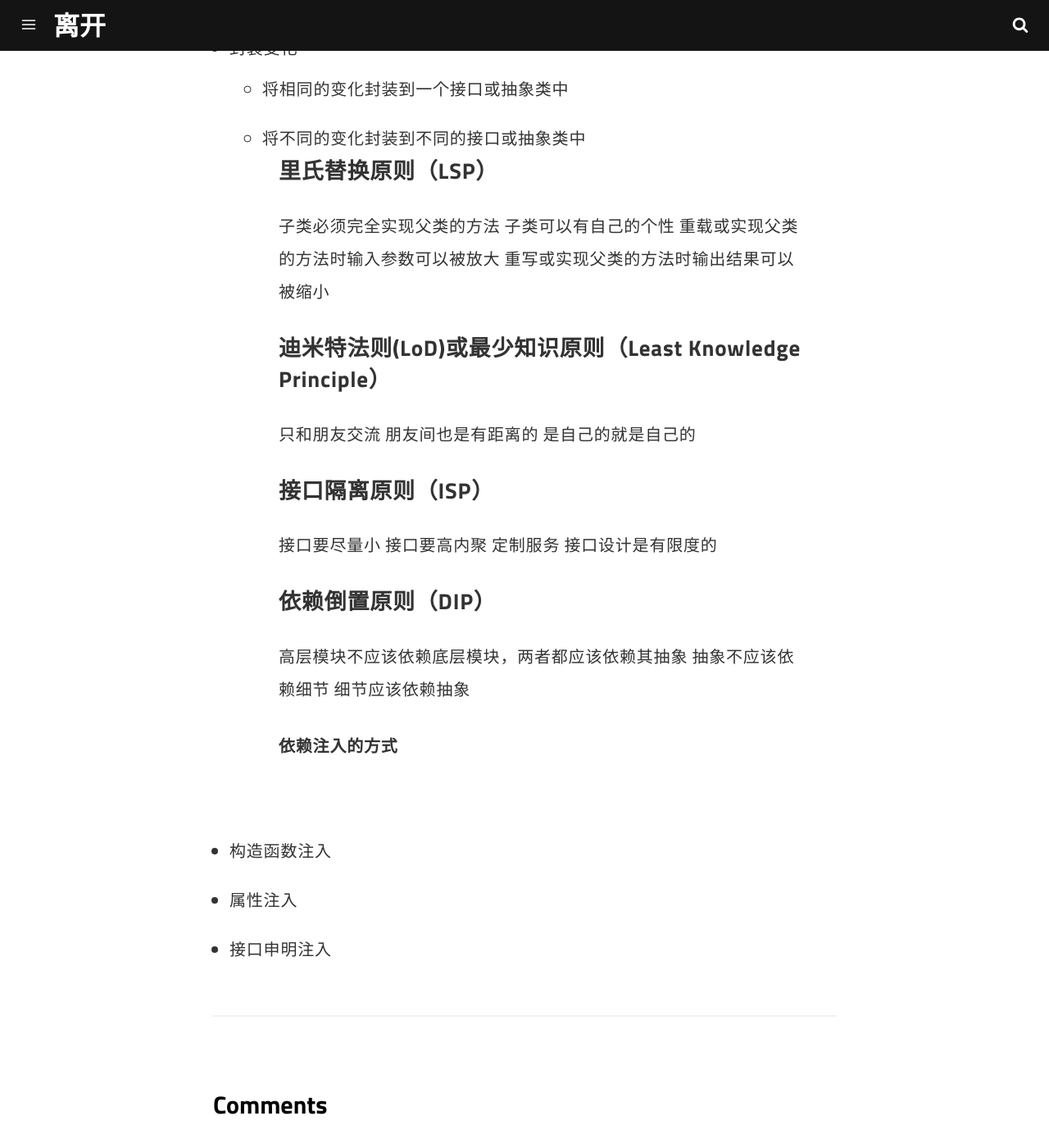
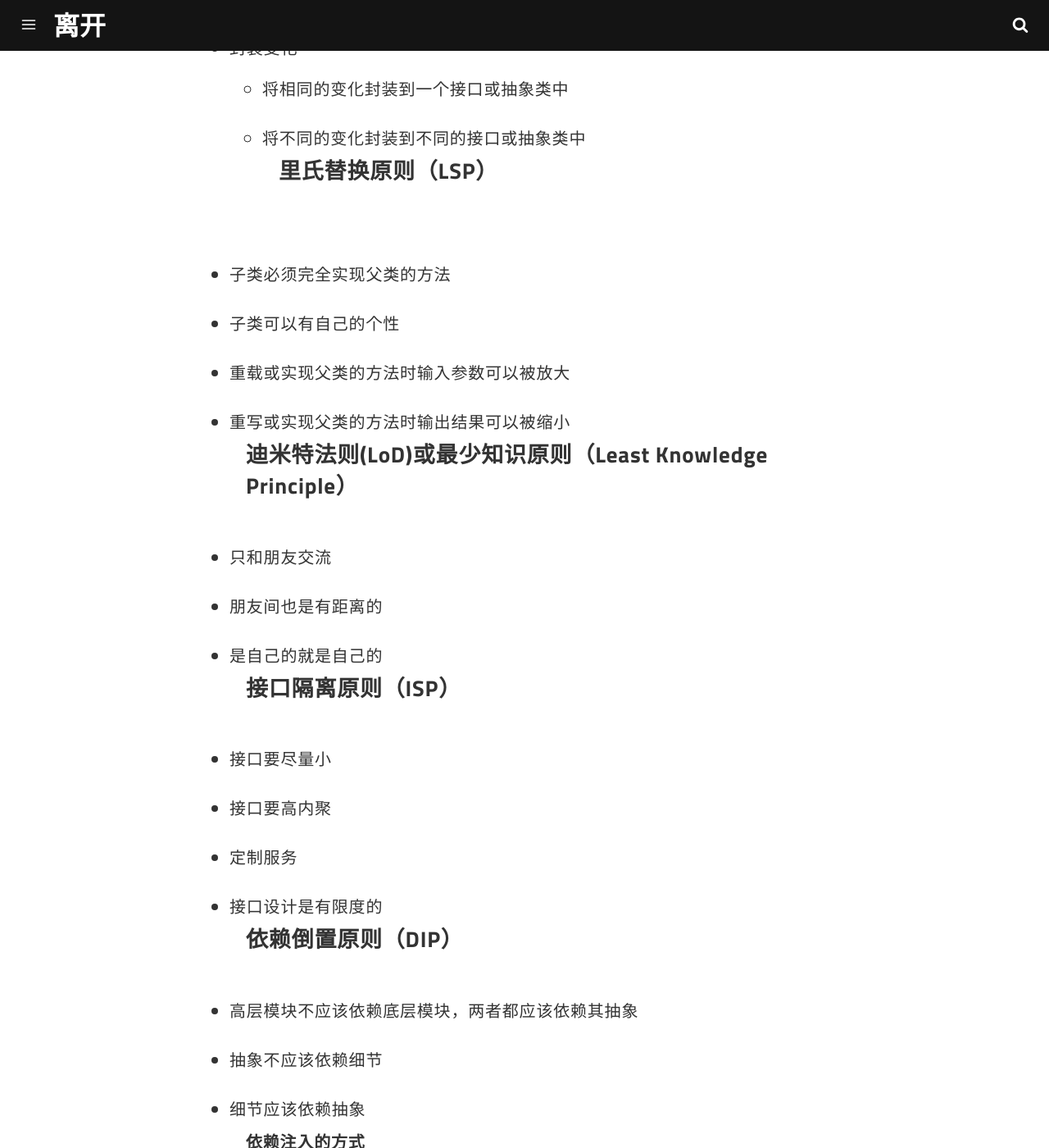
Before and after one commit to wolfleave/wolfleave.github.io, a Jekyll site: the page built from _posts/2018-03-11- design-principle.md, in a window 1280 px wide and 1400 px high, scrolled down 624 px. Shown: the whole window at 82% size. Built offline with Jekyll 4.4.1, drawn with Linux system fonts in a browser that asks for light colours; comment, search, counter and statistics services are not loaded.

Commit message:
修改格式

```diff
--- a/_posts/2018-03-11- design-principle.md
+++ b/_posts/2018-03-11- design-principle.md
@@ -10,7 +10,7 @@ tags:
 
 ## 软件设计6大原则
 ### 单一职责原则（SRP）
-    注意“职责”和“变化”的定义。接口，方法一定要做单一职责，类的设计尽量做到只有一个原因引起变化
+     注意“职责”和“变化”的定义。接口，方法一定要做单一职责，类的设计尽量做到只有一个原因引起变化
 ### **开闭原则**（OCP）
 - 抽象约束
     - 通过接口或抽象类约束拓展，对拓展进行边界限定，不允许出现在接口或抽象类中不存在的public方法
@@ -23,23 +23,23 @@ tags:
     - 将相同的变化封装到一个接口或抽象类中
     - 将不同的变化封装到不同的接口或抽象类中
 ### 里氏替换原则（LSP）
-     子类必须完全实现父类的方法
-     子类可以有自己的个性
-     重载或实现父类的方法时输入参数可以被放大
-     重写或实现父类的方法时输出结果可以被缩小
+- 子类必须完全实现父类的方法
+- 子类可以有自己的个性
+- 重载或实现父类的方法时输入参数可以被放大
+- 重写或实现父类的方法时输出结果可以被缩小
 ### 迪米特法则(LoD)或最少知识原则（Least Knowledge Principle）
-     只和朋友交流
-     朋友间也是有距离的
-     是自己的就是自己的
+- 只和朋友交流
+- 朋友间也是有距离的
+- 是自己的就是自己的
 ### 接口隔离原则（ISP）
-     接口要尽量小
-     接口要高内聚
-     定制服务
-     接口设计是有限度的
+- 接口要尽量小
+- 接口要高内聚
+- 定制服务
+- 接口设计是有限度的
 ### 依赖倒置原则（DIP）
-     高层模块不应该依赖底层模块，两者都应该依赖其抽象
-     抽象不应该依赖细节
-     细节应该依赖抽象
+- 高层模块不应该依赖底层模块，两者都应该依赖其抽象
+- 抽象不应该依赖细节
+- 细节应该依赖抽象
 #### 依赖注入的方式
 - 构造函数注入
 - 属性注入
```
